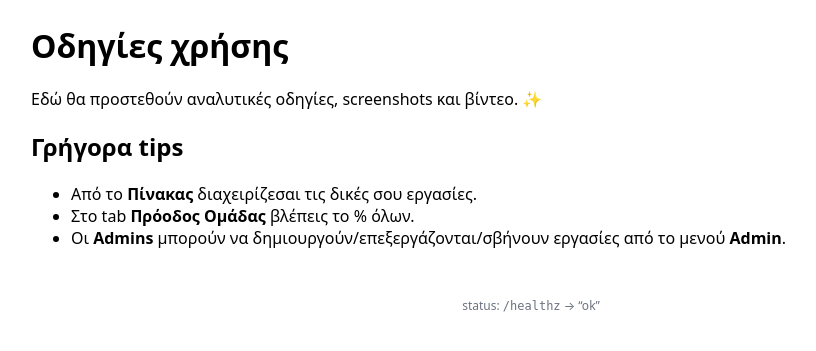
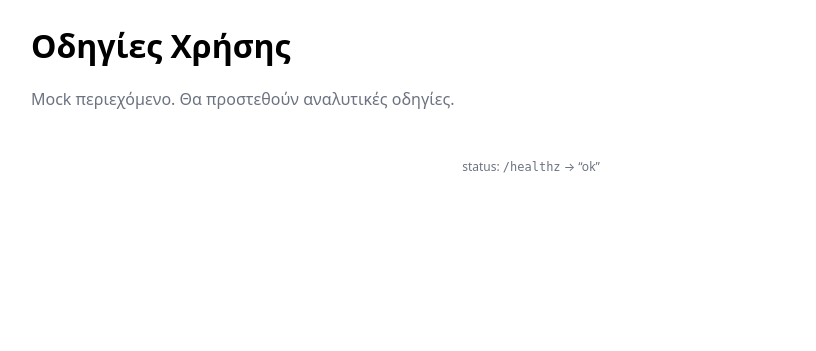
Before and after one commit to mariaarampatzaki8-hub/task-manager, a Flask app: page /help in a window 1280 px wide. Shown: the part 68-419 px from the top of the page, without its empty margins (109-925 px from the left). Run offline with Flask 3, Linux system fonts and the light colour scheme; a user stored in the database is signed in.

Commit message:
Update help.html

```diff
--- a/task_manager_linked/templates/help.html
+++ b/task_manager_linked/templates/help.html
@@ -1,17 +1,6 @@
 {% extends "base.html" %}
 {% block title %}Οδηγίες{% endblock %}
 {% block content %}
-
-<div class="cardish">
-  <h1 class="title">Οδηγίες χρήσης</h1>
-  <p>Εδώ θα προστεθούν αναλυτικές οδηγίες, screenshots και βίντεο. ✨</p>
-
-  <h2 class="subtitle mt-4">Γρήγορα tips</h2>
-  <ul>
-    <li>Από το <strong>Πίνακας</strong> διαχειρίζεσαι τις δικές σου εργασίες.</li>
-    <li>Στο tab <strong>Πρόοδος Ομάδας</strong> βλέπεις το % όλων.</li>
-    <li>Οι <strong>Admins</strong> μπορούν να δημιουργούν/επεξεργάζονται/σβήνουν εργασίες από το μενού <strong>Admin</strong>.</li>
-  </ul>
-</div>
-
+  <h1>Οδηγίες Χρήσης</h1>
+  <p class="muted">Mock περιεχόμενο. Θα προστεθούν αναλυτικές οδηγίες.</p>
 {% endblock %}
```
